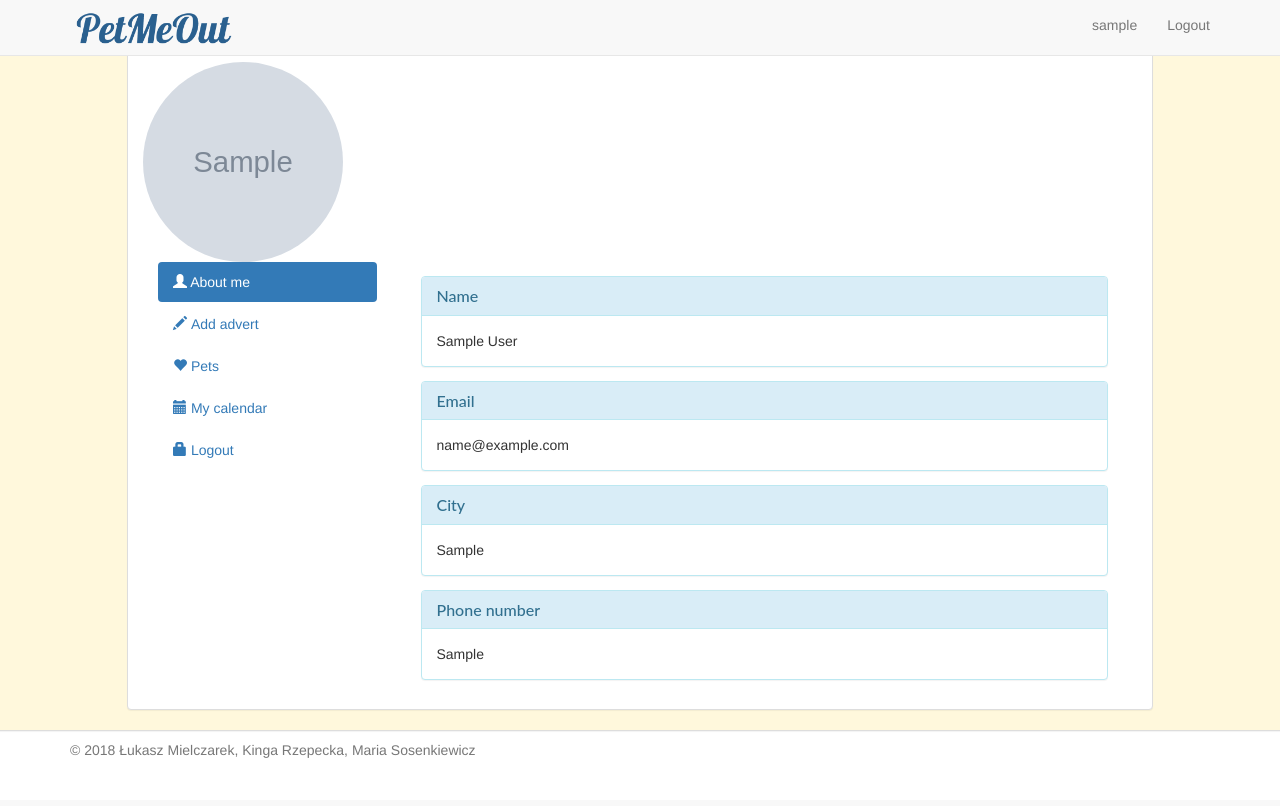
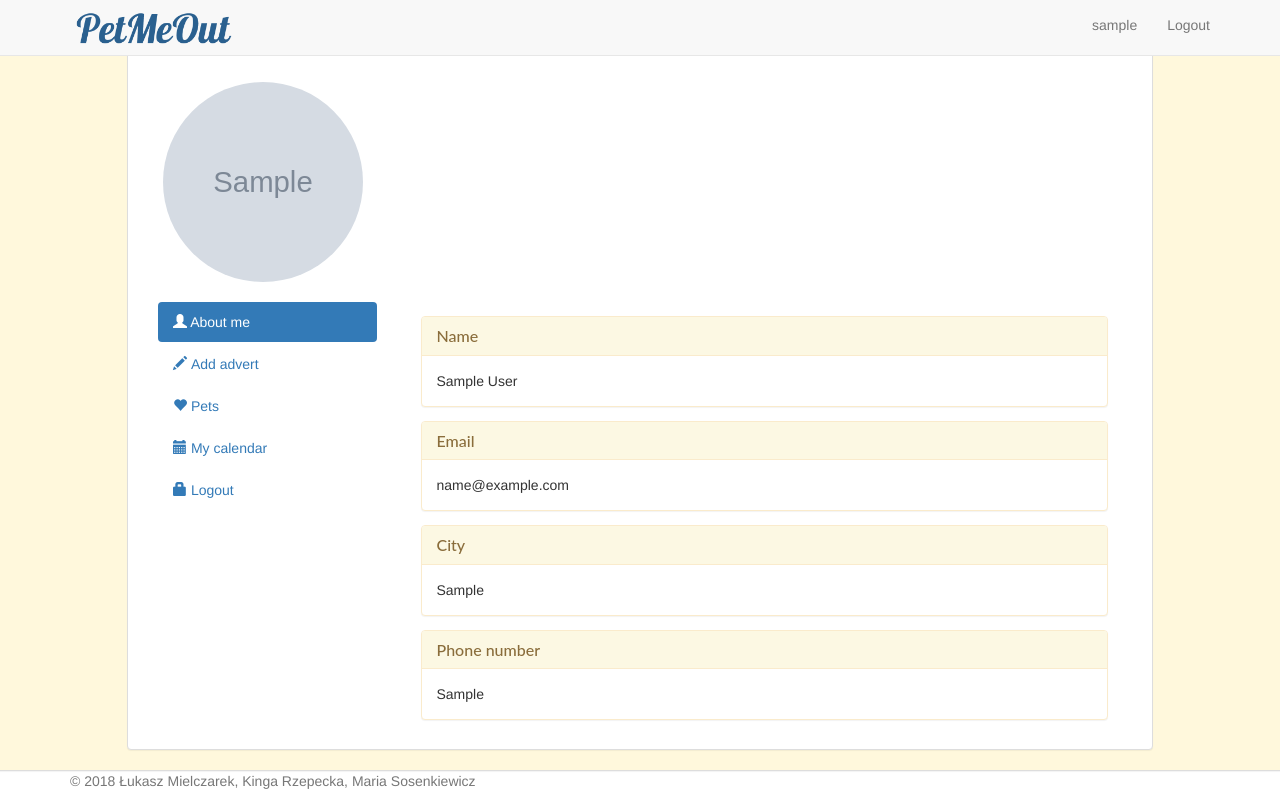
Before and after one commit to Ukasshu/pet-me-out, a Django app: page /profile in a window 1280 px wide. Before the commit the page ends 758 px from the top, so only its background shows below. Run offline with Django 3.2, Linux system fonts and the light colour scheme; a user stored in the database is signed in; tables that the repository leaves empty hold one stand-in row (values such as "Sample post"); grey boxes marked "Sample" are stand-in pictures; some libraries are stand-ins or nearby versions.

Commit message:
back image for forms added, content height fixed

```diff
--- a/home/static/css/home.css
+++ b/home/static/css/home.css
@@ -7,10 +7,14 @@ body {
     position: relative;
 
 }
+#content:first-child{
+    height: 100%;
+}
 
 #content {
+
     padding-top: 45px;
-    padding-bottom: 45px;
+    padding-bottom: 35px;
 }
 
 #backgrounds img{
@@ -137,7 +141,7 @@ body {
 }
 
 #panel-search, #panel-profile {
-    height: 25%;
+    height: auto;
     display: inline-block;
     vertical-align: middle;
 }
@@ -152,10 +156,6 @@ body {
     width: 59%;
 
 }
-.panel-body img{
-margin: 0px;
-    size: 55px;
-}
 
 
 .box {
@@ -167,10 +167,11 @@ margin: 0px;
 }
 
 .footer{
+
     position:absolute;
    bottom:0;
    width:100%;
-   height:60px;
+   height:35px;
 
     z-index: 3;
 }
--- a/home/static/js/img_slide.js
+++ b/home/static/js/img_slide.js
@@ -5,12 +5,15 @@ $(function(){
 
         function cycle(){
             // Makes old backgrounds appear beneath new ones
-            $('#backgrounds img').css('z-index','1')
+            $('#backgrounds img').fadeOut(1500)
+           // $('#backgrounds img').css({'display':'none'})
+            $('#backgrounds img').css({'z-index':'1'})
             // Set it to display and opacity 0 so we get the effect
             $('#backgrounds img:nth-child('+counter+')').css({'opacity':'0','display':'block','z-index':'2'})
 
             // Fade the background in
             $('#backgrounds img:nth-child('+counter+')').animate({'opacity':'1'},1500)
+
 
             // increase the counter
             counter++
--- a/home/templates/base.html
+++ b/home/templates/base.html
@@ -62,13 +62,11 @@
 
 
 {% block footer %}
-
     <footer class="footer">
       <div class="container">
         <span class="text-muted">© 2018 Łukasz Mielczarek, Kinga Rzepecka, Maria Sosenkiewicz</span>
       </div>
     </footer>
-
 {% endblock %}
 </div>
 
--- a/home/templates/home/add_pet.html
+++ b/home/templates/home/add_pet.html
@@ -8,6 +8,7 @@
 {% block content %}
 
     <link rel="stylesheet" type="text/css" href="//fonts.googleapis.com/css?family=Lobster"/>
+            <link rel="stylesheet" type="text/css" href="{% static 'css/dir-pages.css' %}"/>
     <div class="container" style="position: center;">
 
         <div class="row">
--- a/home/templates/home/login.html
+++ b/home/templates/home/login.html
@@ -2,6 +2,7 @@
 {% load bootstrap3 %}
 {% bootstrap_css %}
 {% bootstrap_javascript %}
+{% load static %}
 {% block content %}
     {% if messages %}
         {% for message in messages %}
@@ -17,6 +18,7 @@
     </div>
     {% endif %}
 <link rel="stylesheet" type="text/css" href="//fonts.googleapis.com/css?family=Lobster"/>
+        <link rel="stylesheet" type="text/css" href="{% static 'css/dir-pages.css' %}"/>
 <div class="container" style="position: center;">
     <div class="row">
         <div class="col-sm-6 col-md-4 col-md-offset-4">
--- a/home/templates/home/not_found.html
+++ b/home/templates/home/not_found.html
@@ -1,8 +1,10 @@
 {% extends "base.html" %}
+{% load static %}
 
 {% block content %}
     <link href='http://fonts.googleapis.com/css?family=Lato:400,700' rel='stylesheet' type='text/css'>
     <link rel="stylesheet" type="text/css" href="//fonts.googleapis.com/css?family=Lobster"/>
+            <link rel="stylesheet" type="text/css" href="{% static 'css/dir-pages.css' %}"/>
     <section class="bck-img"    id="nf-img">
     <div class="bck-img-content">
         <h1 class="bck-img-h1" style="font-family: Lobster">PetMeOut</h1>
--- a/home/templates/home/profile.html
+++ b/home/templates/home/profile.html
@@ -5,7 +5,7 @@
 {% bootstrap_css %}
 {% bootstrap_javascript %}
 {% load static %}
-
+        <link rel="stylesheet" type="text/css" href="{% static 'css/dir-pages.css' %}"/>
 
 {% block content %}
     <div class="row">
@@ -59,7 +59,7 @@
 
                             <div class="col-md-9 admin-content" id="profile">
                                 {% csrf_token %}
-                                <div class="panel panel-info" style="margin: 1em;">
+                                <div class="panel panel-warning" style="margin: 1em;">
                                     <div class="panel-heading">
                                         <h3 class="panel-title">Name</h3>
                                     </div>
@@ -67,7 +67,7 @@
                                         {{ user.first_name }} {{ user.last_name }}
                                     </div>
                                 </div>
-                                <div class="panel panel-info" style="margin: 1em;">
+                                <div class="panel panel-warning" style="margin: 1em;">
                                     <div class="panel-heading">
                                         <h3 class="panel-title">Email</h3>
                                     </div>
@@ -76,7 +76,7 @@
                                     </div>
                                 </div>
 
-                                <div class="panel panel-info" style="margin: 1em;">
+                                <div class="panel panel-warning" style="margin: 1em;">
                                     <div class="panel-heading">
                                         <h3 class="panel-title">City</h3>
                                     </div>
@@ -84,7 +84,7 @@
                                         {{ user_data.city }}
                                     </div>
                                 </div>
-                                <div class="panel panel-info" style="margin: 1em;">
+                                <div class="panel panel-warning" style="margin: 1em;">
                                     <div class="panel-heading">
                                         <h3 class="panel-title">Phone number</h3>
                                     </div>
@@ -95,7 +95,7 @@
                             </div>
 
                             <div class="col-md-9 admin-content" id="aboutMe">
-                                <div class="panel panel-info" style="margin: 1em;">
+                                <div class="panel panel-warning" style="margin: 1em;">
                                     <div class="panel-heading">
                                         <h3 class="panel-title">Some words about me ...</h3>
                                     </div>
@@ -105,7 +105,7 @@
                                 </div>
                             </div>
                             <div class="col-md-9 admin-content" id="pets">
-                                <div class="panel panel-info" style="margin: 1em;">
+                                <div class="panel panel-warning" style="margin: 1em;">
                                     <div class="panel-heading">
                                         <h3 class="panel-title">My pets</h3>
                                     </div>
@@ -156,7 +156,7 @@
                             </div>
 
                             <div class="col-md-9 admin-content" id="calendar">
-                                <div class="panel panel-info" style="margin: 1em;">
+                                <div class="panel panel-warning" style="margin: 1em;">
                                     <div class="panel-heading">
                                         <h3 class="panel-title">My calendar</h3>
                                     </div>
--- a/home/templates/home/register.html
+++ b/home/templates/home/register.html
@@ -1,5 +1,6 @@
 {% extends "base.html" %}
 {% load bootstrap3 %}
+{% load static %}
 {% bootstrap_css %}
 {% bootstrap_javascript %}
 {% block content %}
@@ -14,11 +15,12 @@
     {% endif %}
 
     <link rel="stylesheet" type="text/css" href="//fonts.googleapis.com/css?family=Lobster"/>
+            <link rel="stylesheet" type="text/css" href="{% static 'css/dir-pages.css' %}"/>
     <div class="container" style="position: center;">
 
         <div class="row">
             <div class="col-sm-6 col-md-4 col-md-offset-4">
-                <h1 class="text-center login-title" style="font-family:lobster;">Register</h1>
+                <h1 class="text-center login-title" style="font-family:lobster;">Join us!</h1>
 
                 <div class="account-wall">
                     <form class="form-login" method="post" action="/registration">
--- a/home/templates/home/test.html
+++ b/home/templates/home/test.html
@@ -5,7 +5,7 @@
 {% bootstrap_css %}
 {% bootstrap_javascript %}
 {% load static %}
-
+        <link rel="stylesheet" type="text/css" href="{% static 'css/dir-pages.css' %}"/>
 
 {% block content %}
     <div class="row" >
--- a/home/templates/home/upload_photo.html
+++ b/home/templates/home/upload_photo.html
@@ -7,6 +7,7 @@
 
 {% block content %}
     <link rel="stylesheet" type="text/css" href="//fonts.googleapis.com/css?family=Lobster"/>
+            <link rel="stylesheet" type="text/css" href="{% static 'css/dir-pages.css' %}"/>
     <div class="container" style="position: center;">
 
         <div class="row">
--- a/home/templates/home/welcomePage.html
+++ b/home/templates/home/welcomePage.html
@@ -4,6 +4,7 @@
     <link href='http://fonts.googleapis.com/css?family=Lato:400,700' rel='stylesheet' type='text/css'>
     <link rel="stylesheet" type="text/css" href="//fonts.googleapis.com/css?family=Lobster"/>
     <link rel="stylesheet" type="text/css" href="{% static 'css/foot-fix.css' %}"/>
+
     <div id="bck-container">
     <section id="bck-img">
               <div id="backgrounds">
```
Also changed, not shown: home/static/css/dir-pages.css (added, +21 -0 lines), home/templates/home/welcomePageLoggedIn.html (+5 -4 lines).
